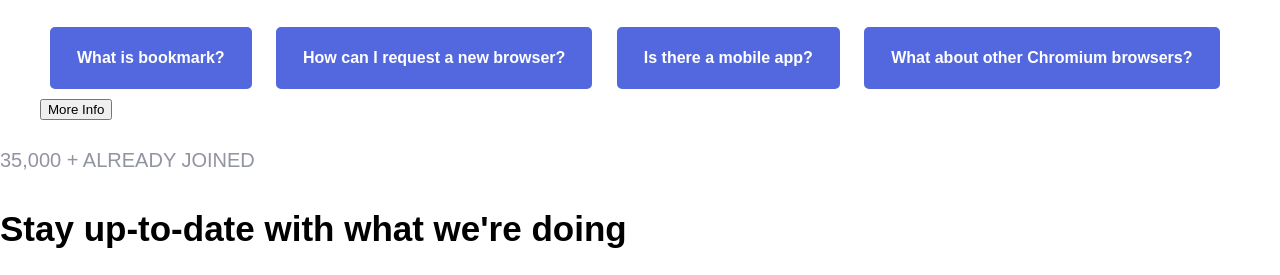
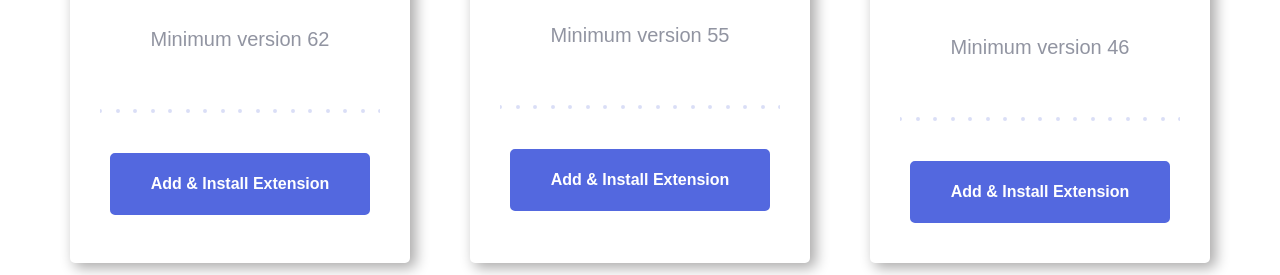
Before and after one commit to mstne03/SPRINT-1, a plain HTML site: page index.html in a window 1280 px wide. Shown: the part 2016-2291 px from the top of the page. Drawn offline with Linux system fonts and the light colour scheme.

Commit message:
Implements first download section stylings.

```diff
--- a/index.html
+++ b/index.html
@@ -225,12 +225,12 @@
                         alt="dots"
                     />
 
-                    <button class="browsers__button">
+                    <button class="browsers__button button">
                         Add & Install Extension
                     </button>
                 </div>
 
-                <div class="browsers__firefox shadow">
+                <div class="browsers__cards-firefox shadow">
                     <img
                         src="Imagenes/logo-firefox.svg"
                         alt="firefox logo"
@@ -247,12 +247,12 @@
                         alt="dots"
                     />
 
-                    <button class="browsers__button">
+                    <button class="browsers__button button">
                         Add & Install Extension
                     </button>
                 </div>
 
-                <div class="browsers__opera shadow">
+                <div class="browsers__cards-opera shadow">
                     <img
                         src="Imagenes/logo-opera.svg"
                         alt="opera logo"
@@ -269,7 +269,7 @@
                         alt="dots"
                     />
 
-                    <button class="browsers__button">
+                    <button class="browsers__button button">
                         Add & Install Extension
                     </button>
                 </div>
--- a/styles/scss/layout/_browsers.scss
+++ b/styles/scss/layout/_browsers.scss
@@ -17,6 +17,18 @@
     &__cards {
         display: flex;
         justify-content: space-between;
-        padding: 3rem;
+
+        &-chrome,
+        &-firefox,
+        &-opera {
+            display: flex;
+            flex-direction: column;
+            justify-content: center;
+            text-align: center;
+            gap: 3rem;
+            margin: 3rem;
+            padding: 3rem;
+            border-radius: 5px;
+        }
     }
 }
```
Also changed, not shown: styles/css/style.css, 1 other file.
